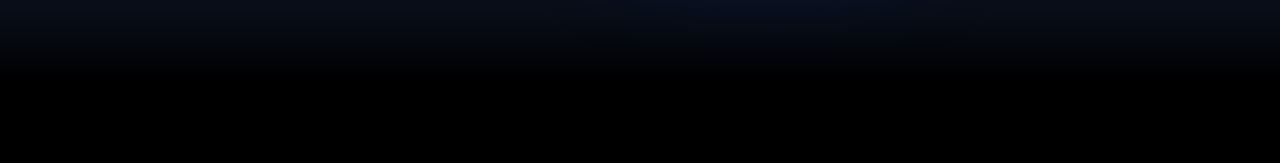
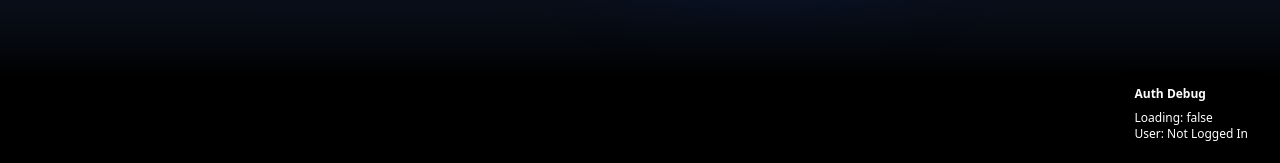
Before and after one commit to jaybarlow/fuckyoumean, a Next.js app: page / in a window 1280 px wide. Shown: the part 626-789 px from the top of the page. Built offline with nearby package versions, Linux system fonts and the light colour scheme; no server answers.

Commit message:
Add authentication debugging tools

```diff
--- a/src/app/layout.tsx
+++ b/src/app/layout.tsx
@@ -4,6 +4,10 @@ import "./globals.css";
 import Navbar from "../components/Navbar";
 import Footer from "../components/Footer";
 import { AuthProvider } from "../context/AuthContext";
+import dynamic from "next/dynamic";
+
+// Dynamically import the AuthDebug component with no SSR
+const AuthDebug = dynamic(() => import("../components/AuthDebug"), { ssr: false });
 
 const geistSans = Geist({
   variable: "--font-geist-sans",
@@ -36,6 +40,7 @@ export default function RootLayout({
             {children}
           </main>
           <Footer />
+          {process.env.NODE_ENV === 'development' && <AuthDebug />}
         </AuthProvider>
       </body>
     </html>
--- /dev/null
+++ b/src/components/AuthDebug.tsx
@@ -0,0 +1,21 @@
+"use client";
+
+import { useAuth } from '@/context/AuthContext';
+
+export default function AuthDebug() {
+  const { user, isLoading } = useAuth();
+
+  return (
+    <div className="fixed bottom-4 right-4 bg-black/80 text-white p-4 rounded-lg text-xs z-50 max-w-xs overflow-hidden">
+      <h3 className="font-bold mb-2">Auth Debug</h3>
+      <p>Loading: {isLoading ? 'true' : 'false'}</p>
+      <p>User: {user ? 'Logged In' : 'Not Logged In'}</p>
+      {user && (
+        <div className="mt-2">
+          <p>ID: {user.id.substring(0, 8)}...</p>
+          <p>Email: {user.email}</p>
+        </div>
+      )}
+    </div>
+  );
+}
--- a/src/components/Navbar.tsx
+++ b/src/components/Navbar.tsx
@@ -2,11 +2,16 @@
 
 import Link from 'next/link';
 import { useAuth } from '@/context/AuthContext';
-import { useState } from 'react';
+import { useState, useEffect } from 'react';
 
 export default function Navbar() {
-  const { user } = useAuth();
+  const { user, isLoading } = useAuth();
   const [isMenuOpen, setIsMenuOpen] = useState(false);
+
+  // Debug logging
+  useEffect(() => {
+    console.log('Navbar auth state:', { user, isLoading });
+  }, [user, isLoading]);
 
   const toggleMenu = () => {
     setIsMenuOpen(!isMenuOpen);
@@ -40,7 +45,7 @@ export default function Navbar() {
               <Link href="/contact" className="text-gray-300 hover:text-white px-3 py-2 rounded-md text-sm font-medium hover:bg-gray-800/50 transition-all">
                 Contact
               </Link>
-              {user ? (
+              {!isLoading && (user ? (
                 <Link href="/profile" className="text-purple-400 hover:text-purple-300 px-3 py-2 rounded-md text-sm font-medium hover:bg-gray-800/50 transition-all">
                   Profile
                 </Link>
@@ -48,13 +53,13 @@ export default function Navbar() {
                 <Link href="/login" className="text-purple-400 hover:text-purple-300 px-3 py-2 rounded-md text-sm font-medium hover:bg-gray-800/50 transition-all">
                   Login
                 </Link>
-              )}
+              ))}
             </div>
           </div>
 
           {/* Mobile menu button */}
           <div className="md:hidden flex items-center">
-            {user ? (
+            {!isLoading && (user ? (
               <Link href="/profile" className="text-purple-400 hover:text-purple-300 px-3 py-2 rounded-md text-sm font-medium hover:bg-gray-800/50 transition-all mr-2">
                 Profile
               </Link>
@@ -62,7 +67,7 @@ export default function Navbar() {
               <Link href="/login" className="text-purple-400 hover:text-purple-300 px-3 py-2 rounded-md text-sm font-medium hover:bg-gray-800/50 transition-all mr-2">
                 Login
               </Link>
-            )}
+            ))}
             <button
               onClick={toggleMenu}
               className="inline-flex items-center justify-center p-2 rounded-md text-gray-400 hover:text-white hover:bg-gray-800/50 focus:outline-none"
```
